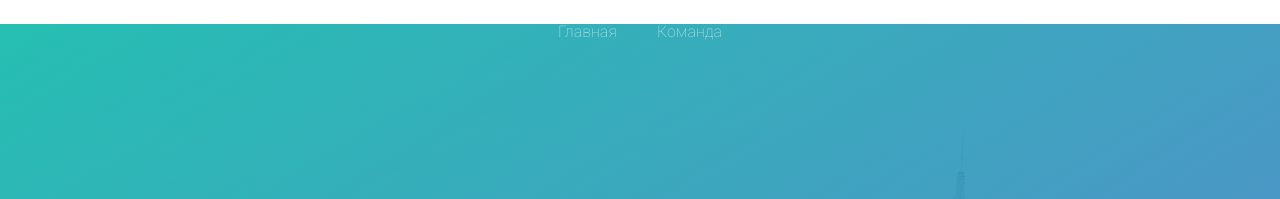
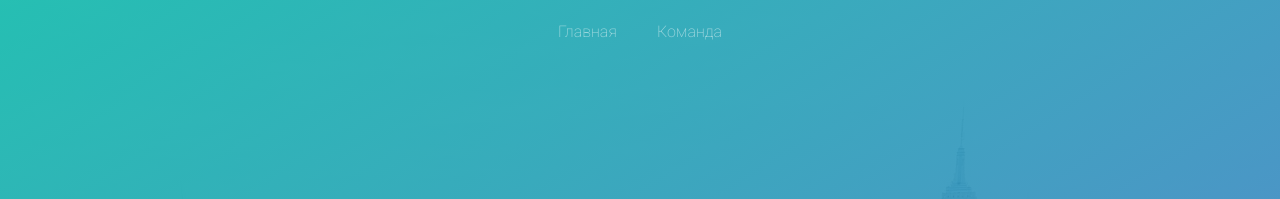
Before and after one commit to Akilele/akilele.github.io, a plain HTML site: page index.html in a window 1280 px wide. Shown: the top 199 px of the page. Drawn offline with nearby package versions, Linux system fonts and the light colour scheme.

Commit message:
Add files via upload

```diff
--- a/index.html
+++ b/index.html
@@ -1,9 +1,6 @@
 <!DOCTYPE html>
 <html>
-
-<head></head>
-
-<body class="text-center">﻿ ﻿
+<head>
   <meta charset="utf-8">
   <meta name="viewport" content="width=device-width, initial-scale=1">
   <!-- PAGE settings -->
@@ -15,12 +12,9 @@
   <link rel="stylesheet" href="aquamarine.css">
   <link rel="stylesheet" href="https://cdnjs.cloudflare.com/ajax/libs/font-awesome/4.7.0/css/font-awesome.min.css" type="text/css">
   <!-- Script: Make my navbar transparent when the document is scrolled to top -->
-  <script src="js/navbar-ontop.js"></script>
-  <!-- Script: Animated entrance -->
-  <script src="js/animate-in.js" style=""></script>
-  <!-- Navbar -->
-  <nav class="navbar navbar-expand-md fixed-top bg-dark navbar-dark">
-    <div class="container">
+</head>
+<body class="text-center">
+<nav class="navbar navbar-expand-md fixed-top bg-dark navbar-dark"><div class="container">
       <button class="navbar-toggler navbar-toggler-right" type="button" data-toggle="collapse" data-target="#navbar2SupportedContent" aria-controls="navbar2SupportedContent" aria-expanded="false" aria-label="Toggle navigation"> <span class="navbar-toggler-icon"></span> </button>
       <div class="collapse navbar-collapse justify-content-center" id="navbar2SupportedContent">
         <ul class="navbar-nav">
@@ -34,8 +28,7 @@
       </div>
     </div>
   </nav>
-  <!-- Cover -->
-  <div class="d-flex align-items-center section-aquamarine py-5 cover" style="background-image: url(&quot;assets/conference/cover.jpg&quot;);">
+  <div class="align-items-center section-aquamarine cover d-flex" style="background-image: url(assets/conference/cover.jpg);">
     <div class="container">
       <div class="row">
         <div class="col-lg-12 text-white mt-5">
@@ -47,6 +40,11 @@
       </div>
     </div>
   </div>
+  <script src="js/navbar-ontop.js"></script>
+  <!-- Script: Animated entrance -->
+  <script src="js/animate-in.js" style=""></script>
+  <!-- Navbar -->
+  <!-- Cover -->
   <!-- Parallax section -->
   <div class="py-5 section-parallax" style="background-image: url(&quot;assets/conference/venue.jpg&quot;);">
     <div class="container my-5 bg-light p-4">
```
